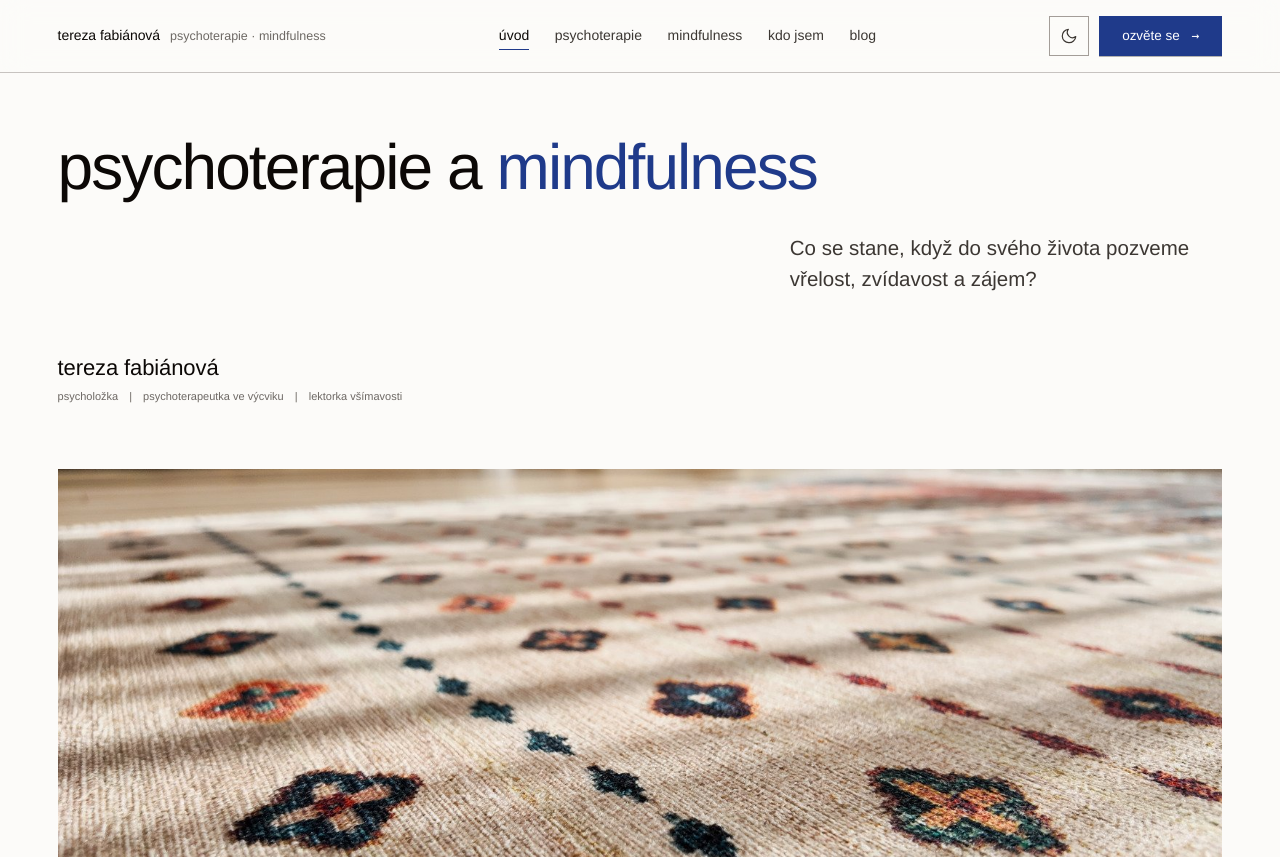
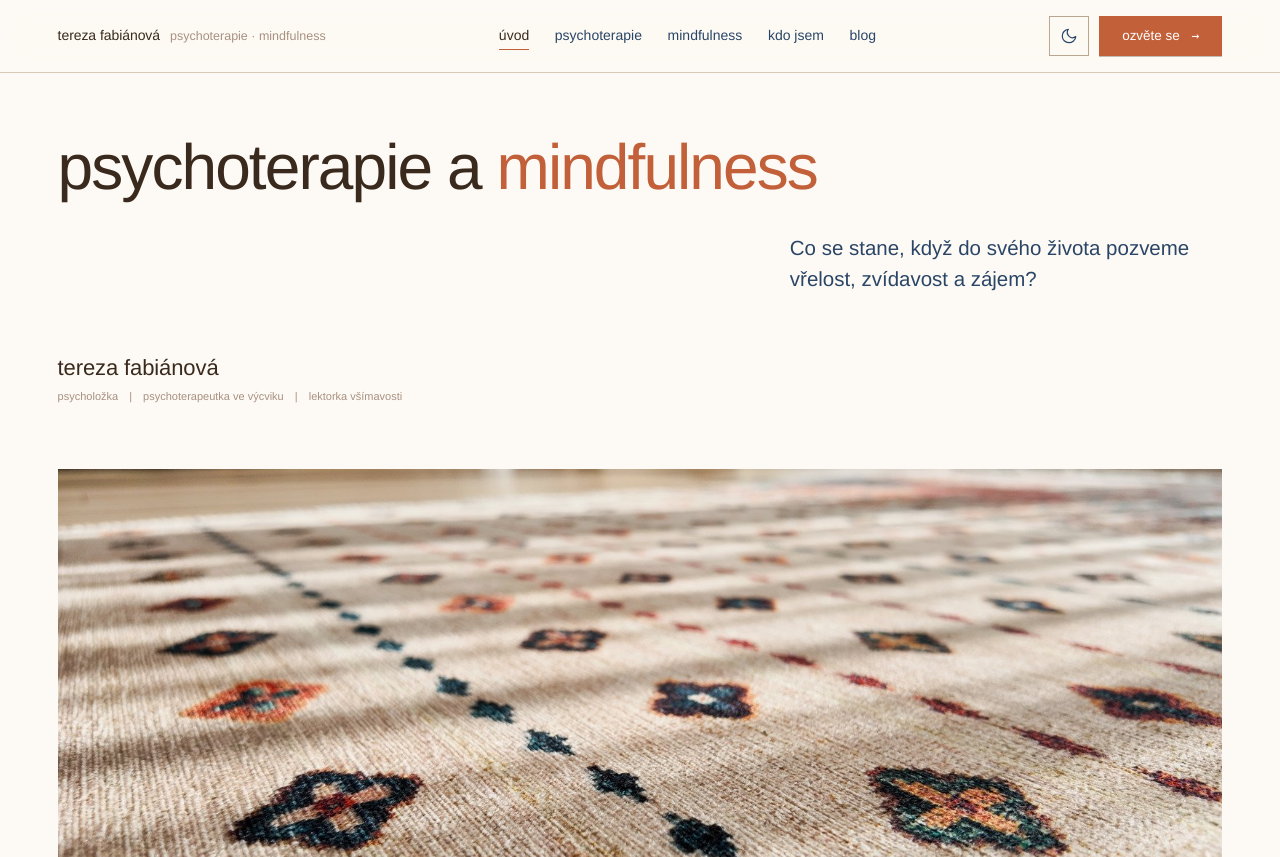
Before and after one commit to janfabian/terezafabianova.cz, a plain HTML site: page index.html in a window 1280 px wide. Shown: the top 857 px of the page. Drawn offline with Linux system fonts and the light colour scheme.

Commit message:
Apply palette B2 — walnut + indigo + light almond + sienna
Derived from the hero kilim photo. Tones:
- --ink     #3a2a1d  (almond dark — text)
- --ink-2   #2a4566  (indigo — pulled from the photo's cool shadow tones)
- --ink-3   #a89080  (light almond — taupe from the photo dominants)
- --accent  #c2603a  (sienna — warmer orange from the morning light)

bg / bg-soft / bg-warm shifted to a warmer cream family; rules
tinted to harmonize. Dark mode flipped to a deep walnut base with
a lighter indigo for ink-2.

Theme-color meta on all six static pages + the blog/posts build
template updated from the old blue (#1f3a8a) to the new sienna.

Co-Authored-By: Claude Opus 4.7 (1M context) <noreply@anthropic.com>

```diff
--- a/index.html
+++ b/index.html
@@ -7,7 +7,7 @@
 <meta name="description" content="Psychoterapie a mindfulness v Praze. Mgr. Tereza Fabiánová — psycholožka, psychoterapeutka v integrativním výcviku a certifikovaná lektorka MBSR. Individuální terapie i kurzy všímavosti.">
 <meta name="keywords" content="psychoterapie, mindfulness, psycholog, psychoterapeut, Praha, MBSR, všímavost, individuální terapie, gestalt, integrativní psychoterapie">
 <meta name="author" content="Mgr. Tereza Fabiánová">
-<meta name="theme-color" content="#1f3a8a">
+<meta name="theme-color" content="#c2603a">
 <link rel="canonical" href="https://janfabian.github.io/terezafabianova.cz/index.html">
 <meta property="og:site_name" content="Tereza Fabiánová">
 <meta property="og:type" content="website">
--- a/scripts/build-blog.mjs
+++ b/scripts/build-blog.mjs
@@ -85,7 +85,7 @@ function postPage(post) {
 <title>${esc(post.title)} — tereza fabiánová · blog</title>
 <meta name="description" content="${esc(post.perex)}">
 <meta name="author" content="Mgr. Tereza Fabiánová">
-<meta name="theme-color" content="#1f3a8a">
+<meta name="theme-color" content="#c2603a">
 <link rel="canonical" href="${url}">
 <meta property="og:site_name" content="Tereza Fabiánová">
 <meta property="og:type" content="article">
@@ -194,7 +194,7 @@ function blogIndex(posts) {
 <meta name="description" content="Texty o psychoterapii, mindfulness, všímavosti a každodenní praxi. Blog Mgr. Terezy Fabiánové, psycholožky a lektorky MBSR v Praze.">
 <meta name="keywords" content="blog psychoterapie, blog mindfulness, všímavost, texty o terapii, články psychologie">
 <meta name="author" content="Mgr. Tereza Fabiánová">
-<meta name="theme-color" content="#1f3a8a">
+<meta name="theme-color" content="#c2603a">
 <link rel="canonical" href="${url}">
 <meta property="og:site_name" content="Tereza Fabiánová">
 <meta property="og:type" content="website">
--- a/styles.css
+++ b/styles.css
@@ -2,15 +2,18 @@
    Tereza Fabiánová — shared stylesheet
    ────────────────────────────────────────────── */
 :root{
-  --bg:        oklch(0.988 0.003 85);
-  --bg-soft:   oklch(0.955 0.006 75);
-  --bg-warm:   oklch(0.905 0.014 55);
-  --ink:       oklch(0.14 0.010 60);
-  --ink-2:     oklch(0.34 0.010 60);
-  --ink-3:     oklch(0.52 0.008 60);
-  --rule:      oklch(0.82 0.006 60);
-  --rule-2:    oklch(0.70 0.010 60);
-  --accent:    #1f3a8a;
+  /* Palette B2 — derived from the hero kilim photo:
+     walnut text, indigo secondary (from photo's cool shadows),
+     light almond tertiary, sienna accent. */
+  --bg:        #fdfaf5;
+  --bg-soft:   #f4ede2;
+  --bg-warm:   #e8d8c0;
+  --ink:       #3a2a1d;
+  --ink-2:     #2a4566;
+  --ink-3:     #a89080;
+  --rule:      #d8c8b8;
+  --rule-2:    #b8a890;
+  --accent:    #c2603a;
   --maxw:      1320px;
   --gutter:    clamp(24px, 4.5vw, 72px);
   --pad-sec:   clamp(100px, 12vw, 200px);
@@ -21,14 +24,14 @@
 html[data-density="compact"]{ --pad-sec: clamp(60px, 8vw, 120px); --gap-row: clamp(32px, 4vw, 60px); }
 html[data-density="comfy"]  { --pad-sec: clamp(140px, 18vw, 280px); --gap-row: clamp(72px, 9vw, 128px); }
 html[data-dark="true"]{
-  --bg:        oklch(0.18 0.010 60);
-  --bg-soft:   oklch(0.22 0.012 60);
-  --bg-warm:   oklch(0.26 0.015 50);
-  --ink:       oklch(0.94 0.005 80);
-  --ink-2:     oklch(0.78 0.008 70);
-  --ink-3:     oklch(0.60 0.008 70);
-  --rule:      oklch(0.32 0.010 60);
-  --rule-2:    oklch(0.42 0.010 60);
+  --bg:        #1a1410;
+  --bg-soft:   #221a14;
+  --bg-warm:   #2c1f18;
+  --ink:       #ede0cf;
+  --ink-2:     #a0bdd6;
+  --ink-3:     #8a7d72;
+  --rule:      #4a3a30;
+  --rule-2:    #5a4838;
 }
 
 *,*::before,*::after{ box-sizing:border-box; }
```
Also changed, not shown: kdo-jsem.html (+1 -1 lines), kontakt.html (+1 -1 lines), mindfulness.html (+1 -1 lines), psychoterapie.html (+1 -1 lines).
